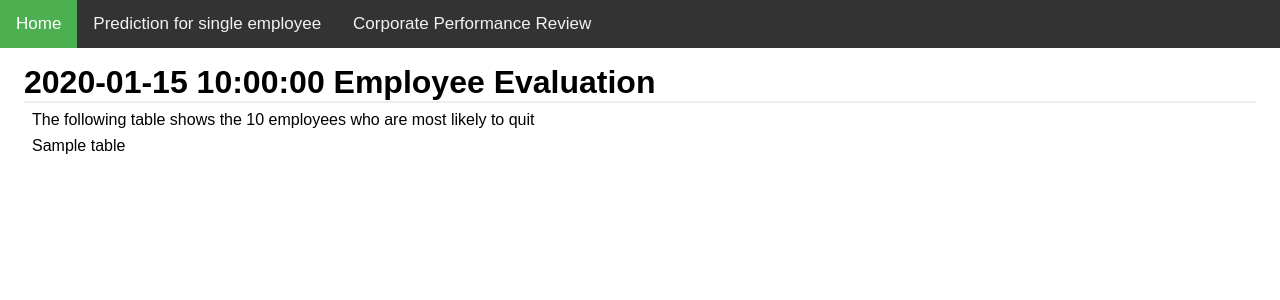
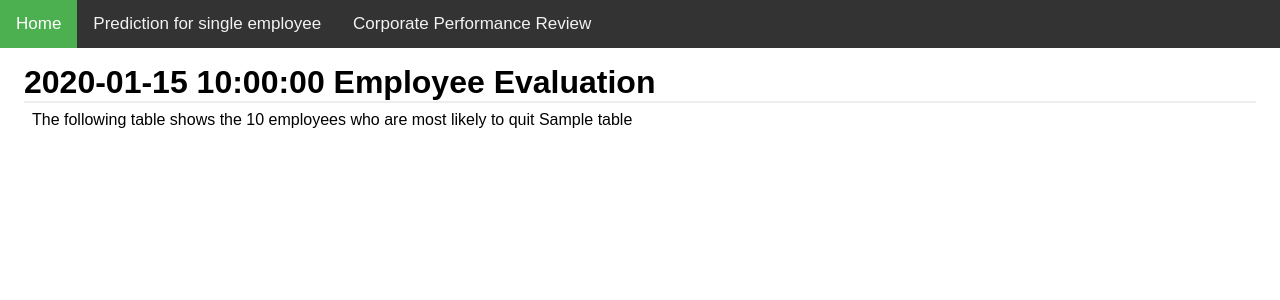
Before and after one commit to lucacolombomsia/turnover_analysis, a Flask app: template webapp/app/templates/bulk_results.html in a window 1280 px wide. Shown: the top 300 px of the page. Run offline with Flask 2, Linux system fonts and the light colour scheme; the template is opened without the code that fills it: most values are stand-ins (such as "Sample title", 1, 10 or a date in 2020).

Commit message:
aligning the text

```diff
--- a/webapp/app/templates/bulk_form.html
+++ b/webapp/app/templates/bulk_form.html
@@ -2,7 +2,7 @@
 
 {% block content %}
     <h1>Find the employees that are most likely to quit</h1>
-	<div class="subtitle">Enter values in the fields, then click "Submit"</div>
+	<div class="subtitle">Enter values in the fields, then click "Submit"
     <form action="" method="post">
         {{ form.hidden_tag() }}
         <p>
@@ -21,4 +21,5 @@
         </p>
         <p>{{ form.submit() }}</p>
     </form>
+	</div>
 {% endblock %}
--- a/webapp/app/templates/bulk_results.html
+++ b/webapp/app/templates/bulk_results.html
@@ -4,8 +4,7 @@
 	<h1>{{date}} Employee Evaluation</h1>
 
 	<div class="subtitle">
-	  The following table shows the {{n}} employees who are most likely to quit</div>
-	<div class="subtitle">
+	  The following table shows the {{n}} employees who are most likely to quit
 
 	{% for table in tables %}
 	{{ table|safe }}
--- a/webapp/app/templates/single_form.html
+++ b/webapp/app/templates/single_form.html
@@ -2,7 +2,7 @@
 
 {% block content %}
     <h1>Evaluate the risk that an employee will quit</h1>
-	<div class="subtitle">Enter values in the fields, then click "Submit"</div>
+	<div class="subtitle">Enter values in the fields, then click "Submit"
     <form action="" method="post">
         {{ form.hidden_tag() }}
         <p>
@@ -62,4 +62,5 @@
         </p>
         <p>{{ form.submit() }}</p>
     </form>
+	</div>
 {% endblock %}
```
